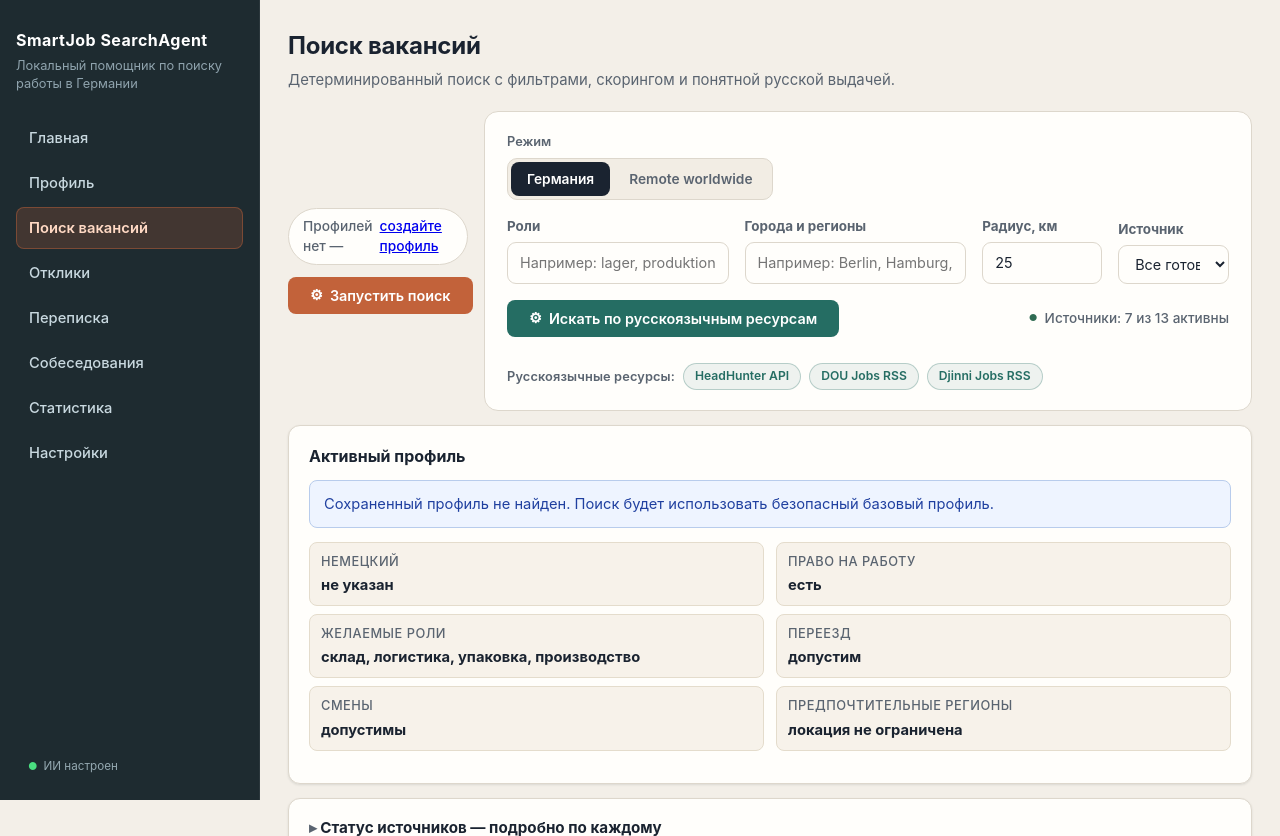
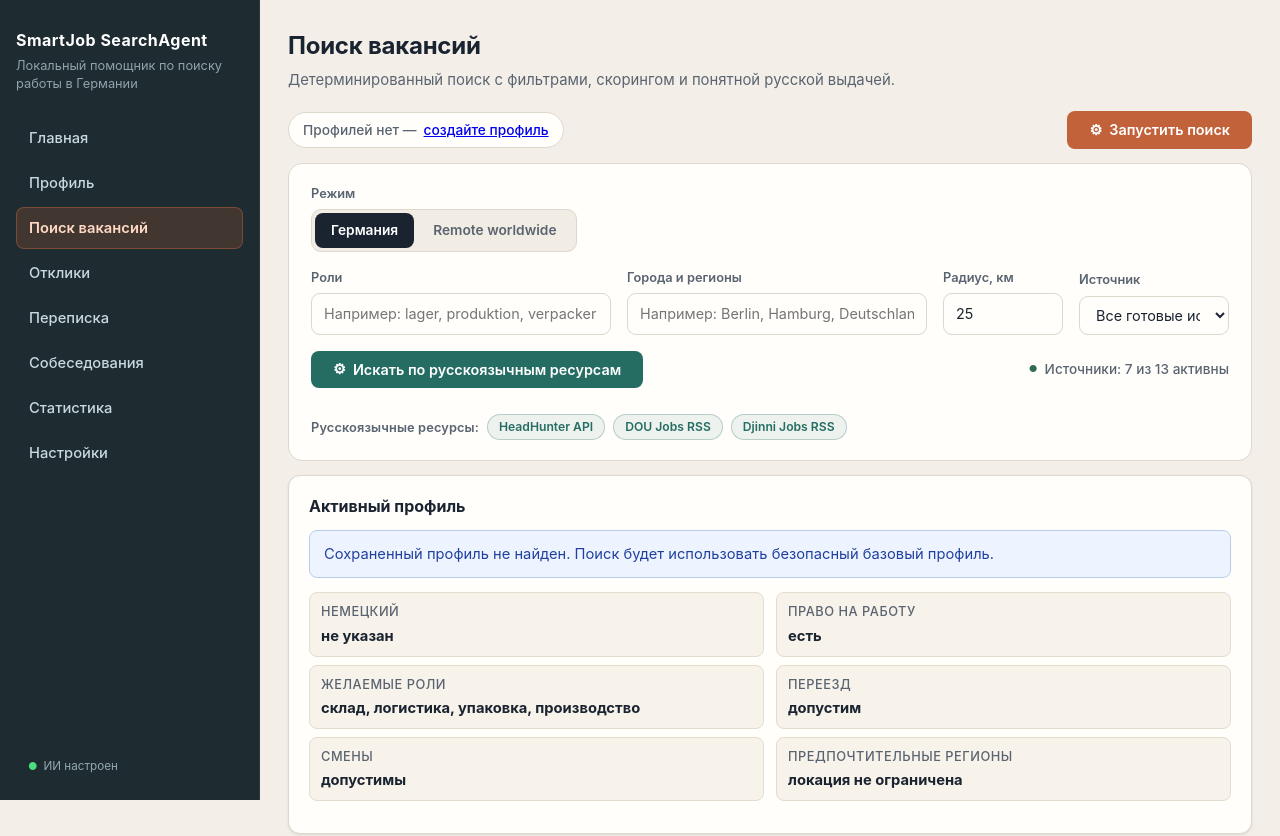
Before and after one commit to vanguar/SearchAgent, a FastAPI app: page /jobs in a window 1280 px wide. Shown: the top 836 px of the page. Run offline with FastAPI, Linux system fonts and the light colour scheme; some libraries are stand-ins or nearby versions.

Commit message:
Fix Search v2 layout: drop stale 2-col grid on #jobs-search-form
Old id rule forced grid-template-columns (label/field 2-col from the
previous design) and overrode .search-shell, overlapping the profile
bar and filter card. Restore single-column stacking.

Co-Authored-By: Claude Opus 4.8 <noreply@anthropic.com>
Claude-Session: https://claude.ai/code/session_01E98fwxvfvCcP1bAMDQqrqf

```diff
--- a/app/static/css/app.css
+++ b/app/static/css/app.css
@@ -847,28 +847,9 @@ body {
 
 /* ── /jobs page polish ───────────────────────────────────── */
 #jobs-search-form {
-  grid-template-columns: minmax(130px, 180px) minmax(0, 1fr);
-  gap: 11px 16px;
-  align-items: center;
-}
-
-#jobs-search-form label {
-  margin: 0;
-  color: var(--text-soft);
-  font-size: 0.84rem;
-  font-weight: 650;
-}
-
-#jobs-search-form .notice {
-  grid-column: 2;
-}
-
-#jobs-search-form .search-btn-wrap {
-  grid-column: 1 / -1;
-  justify-content: flex-start;
-  margin-top: 4px;
-  padding-top: 12px;
-  border-top: 1px solid #ece4d8;
+  grid-template-columns: 1fr;
+  gap: 14px;
+  align-items: stretch;
 }
 
 #jobs-results-panel {
--- a/app/templates/base.html
+++ b/app/templates/base.html
@@ -4,7 +4,7 @@
     <meta charset="utf-8" />
     <meta name="viewport" content="width=device-width, initial-scale=1" />
     <title>{% block title %}{{ page_title }} · {{ app_title }}{% endblock %}</title>
-    <link rel="stylesheet" href="{{ url_for('static', path='css/app.css') }}?v=search-redesign-20260830" />
+    <link rel="stylesheet" href="{{ url_for('static', path='css/app.css') }}?v=search-redesign-20260830b" />
     <script defer src="{{ url_for('static', path='js/app.js') }}?v=query-tabs-20260521"></script>
     <script defer src="https://unpkg.com/htmx.org@1.9.12"></script>
   </head>
```
